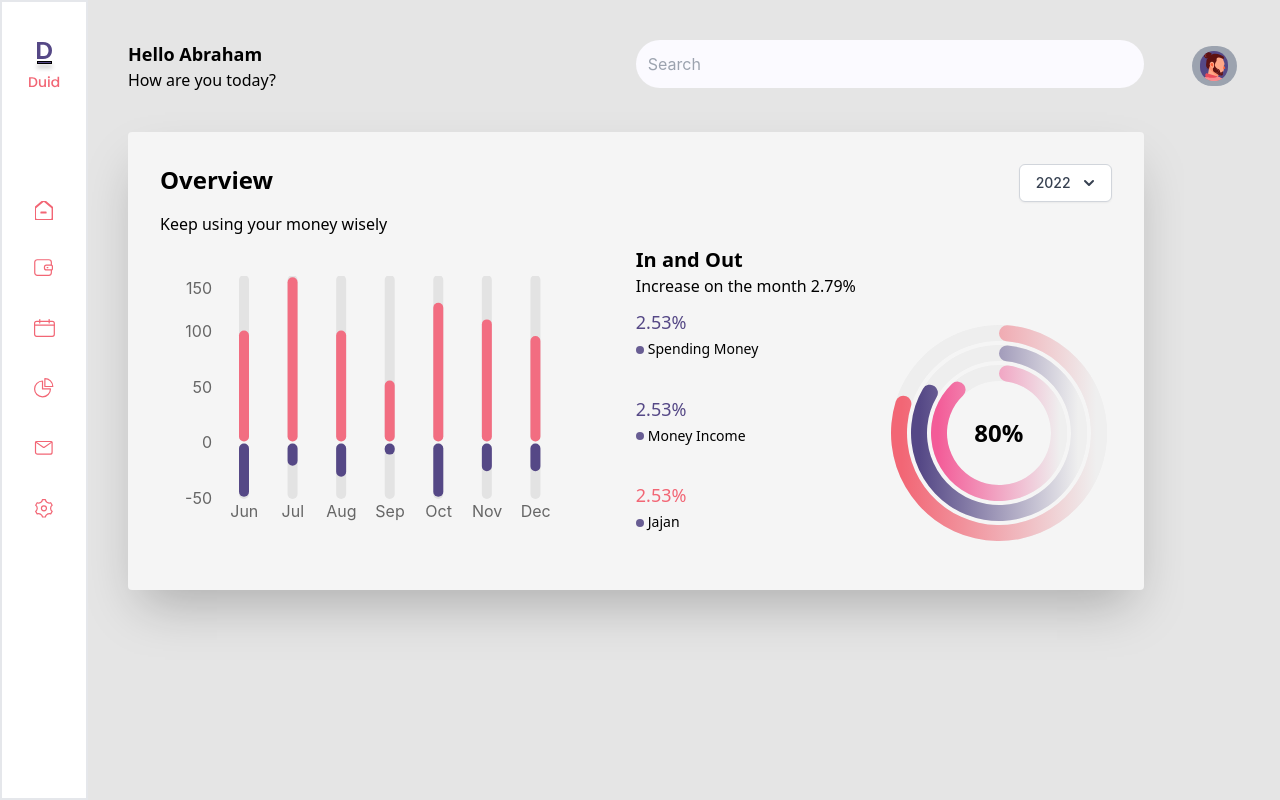
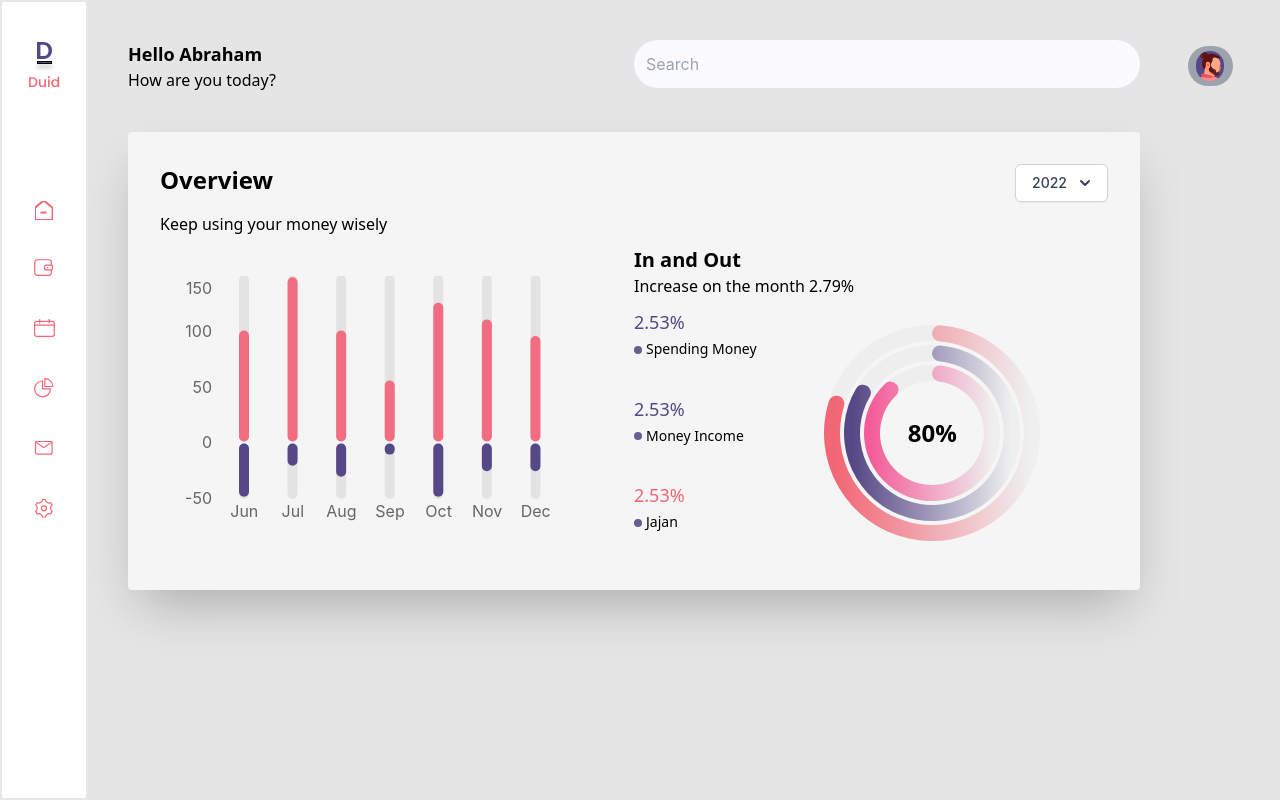
Before and after one commit to NayanJD/finance-app, a React (Create React App) app: page / in a window 1280 px wide. Built offline with nearby package versions, Linux system fonts and the light colour scheme.

Commit message:
Use flex for radial chart. Increase z-index on year selector

```diff
--- a/src/components/dropdown.tsx
+++ b/src/components/dropdown.tsx
@@ -13,7 +13,7 @@ export default function Dropdown({ options }: IDropdownProp) {
   const [selectedIndex, setSelectedIndex] = useState(0);
 
   return (
-    <Menu as="div" className="relative inline-block text-left">
+    <Menu as="div" className="relative inline-block text-left z-40">
       <div>
         <Menu.Button className="inline-flex justify-center w-full rounded-md border border-gray-300 shadow-sm px-4 py-2 bg-white text-sm font-medium text-gray-700 hover:bg-gray-50 focus:outline-none focus:ring-2 focus:ring-duidRed">
           {options[selectedIndex]}
@@ -47,60 +47,6 @@ export default function Dropdown({ options }: IDropdownProp) {
                 )}
               </Menu.Item>
             ))}
-            {/* <Menu.Item>
-              {({ active }) => (
-                <a
-                  href="#"
-                  className={classNames(
-                    active ? "bg-gray-100 text-gray-900" : "text-gray-700",
-                    "block px-4 py-2 text-sm"
-                  )}
-                >
-                  Account settings
-                </a>
-              )}
-            </Menu.Item>
-            <Menu.Item>
-              {({ active }) => (
-                <a
-                  href="#"
-                  className={classNames(
-                    active ? "bg-gray-100 text-gray-900" : "text-gray-700",
-                    "block px-4 py-2 text-sm"
-                  )}
-                >
-                  Support
-                </a>
-              )}
-            </Menu.Item>
-            <Menu.Item>
-              {({ active }) => (
-                <a
-                  href="#"
-                  className={classNames(
-                    active ? "bg-gray-100 text-gray-900" : "text-gray-700",
-                    "block px-4 py-2 text-sm"
-                  )}
-                >
-                  License
-                </a>
-              )}
-            </Menu.Item>
-            <form method="POST" action="#">
-              <Menu.Item>
-                {({ active }) => (
-                  <button
-                    type="submit"
-                    className={classNames(
-                      active ? "bg-gray-100 text-gray-900" : "text-gray-700",
-                      "block w-full text-left px-4 py-2 text-sm"
-                    )}
-                  >
-                    Sign out
-                  </button>
-                )}
-              </Menu.Item>
-            </form> */}
           </div>
         </Menu.Items>
       </Transition>
--- a/src/screens/home.tsx
+++ b/src/screens/home.tsx
@@ -122,7 +122,7 @@ function Home({ isClicked }: IHomeProps) {
                 Increase on the month 2.79%
               </div>
             </div>
-            <div className="grid grid-cols-2 h-full mt-[10px]">
+            <div className="flex flex-row h-full mt-[10px]">
               <div className="grid grid-rows hidden sm:grid">
                 <div className="">
                   <div className="font-sans text-lg text-duidPurple">2.53%</div>
@@ -144,7 +144,7 @@ function Home({ isClicked }: IHomeProps) {
                   <div className="inline-block text-sm font-sans">Jajan</div>
                 </div>
               </div>
-              <div>
+              <div className="grow grid justify-center">
                 <RadialChart data={radialData} />
               </div>
             </div>
```
